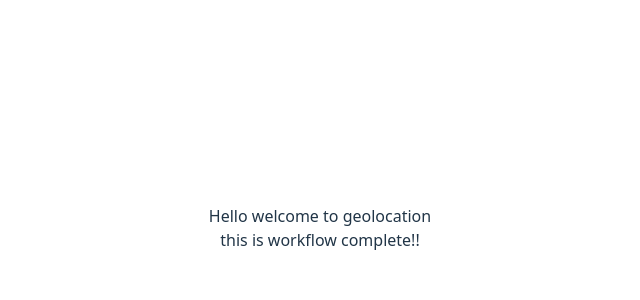
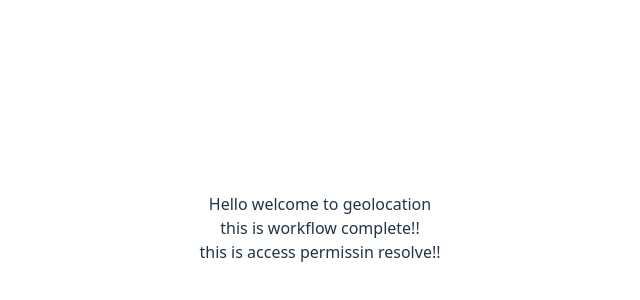
Before and after one commit to kapil9179/geolocation-hub, a React (Vite) app: page / in a window 1280 px wide. Shown: the part 172-472 px from the top of the page, without its empty margins (320-960 px from the left). Built offline with nearby package versions, Linux system fonts and the light colour scheme.

Commit message:
add permission

```diff
--- a/src/App.jsx
+++ b/src/App.jsx
@@ -6,6 +6,7 @@ function App() {
       {/* // this is la la */}
       <div>Hello welcome to geolocation</div>
       <div>this is workflow complete!!</div>
+      <div>this is access permissin resolve!!</div>
     </>
   );
 }
```
